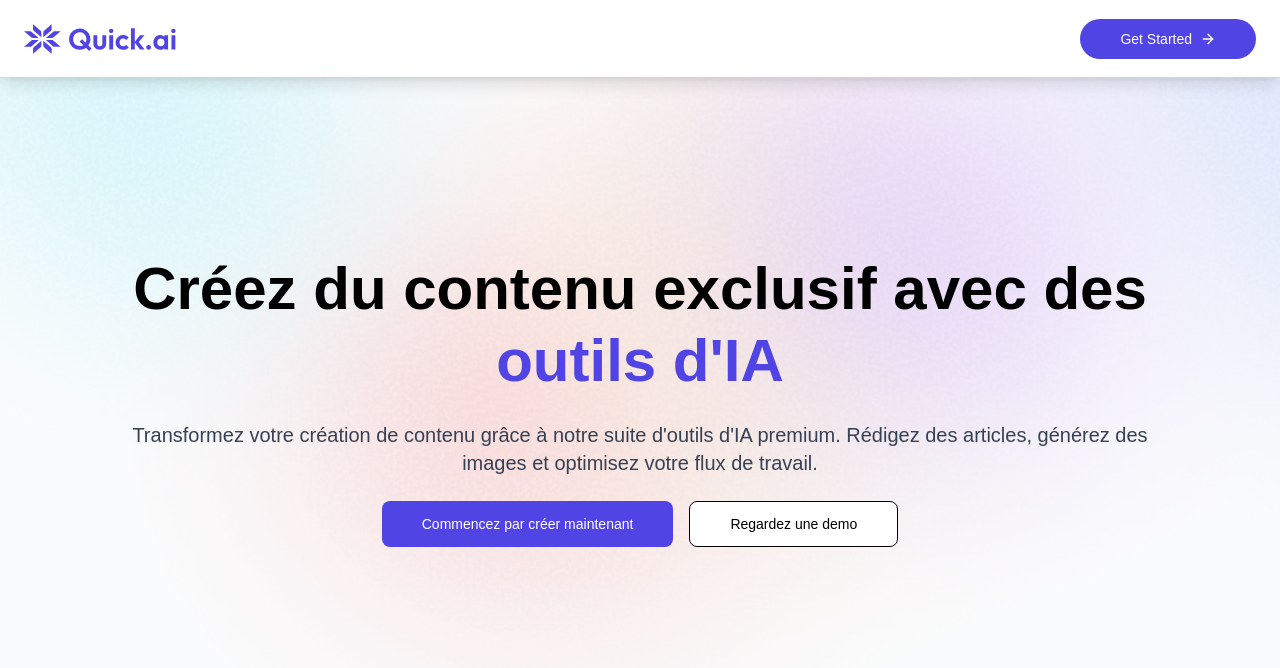
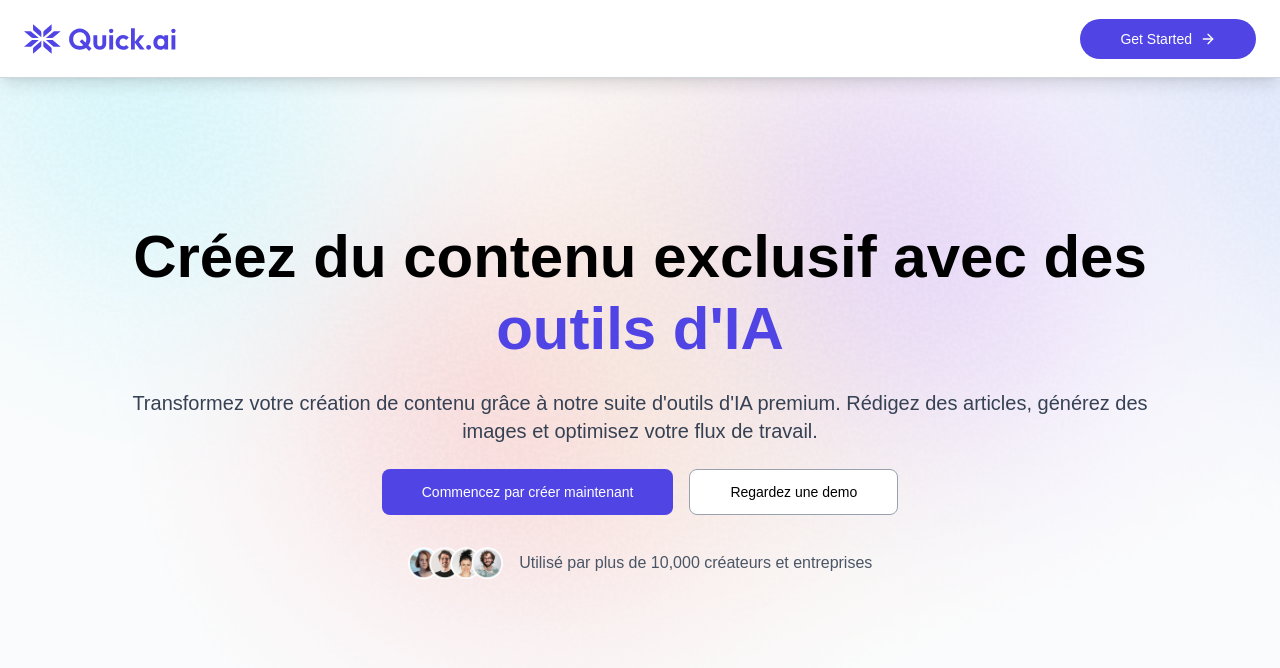
Before and after one commit to eje019/saas_ai, a React (Vite) app in the folder client/: page / in a window 1280 px wide. Shown: the top 668 px of the page. Built offline with nearby package versions, Linux system fonts and the light colour scheme; no server answers; a web font is replaced by a local one.

Commit message:
Image des Users

```diff
--- a/client/src/components/Hero.jsx
+++ b/client/src/components/Hero.jsx
@@ -1,5 +1,6 @@
 import React from "react";
 import { useNavigate } from "react-router-dom";
+import { assets } from "../assets/assets";
 
 const Hero = () => {
   const navigate = useNavigate();
@@ -25,9 +26,14 @@ const Hero = () => {
         >
           Commencez par créer maintenant
         </button>
-        <button className="bg-white px-10 py-3 rounded-lg border border-gray hover:scale-102 active:scale-95 transition cursor-pointer">
+        <button className="bg-white px-10 py-3 rounded-lg border border-gray-400 hover:scale-102 active:scale-95 transition cursor-pointer">
           Regardez une demo
         </button>
+      </div>
+
+      <div className="flex items-center gap-4 mt-8 mx-auto text-gray-600">
+        <img src={assets.user_group} alt="" className="h-8" />
+        Utilisé par plus de 10,000 créateurs et entreprises
       </div>
     </div>
   );
```
